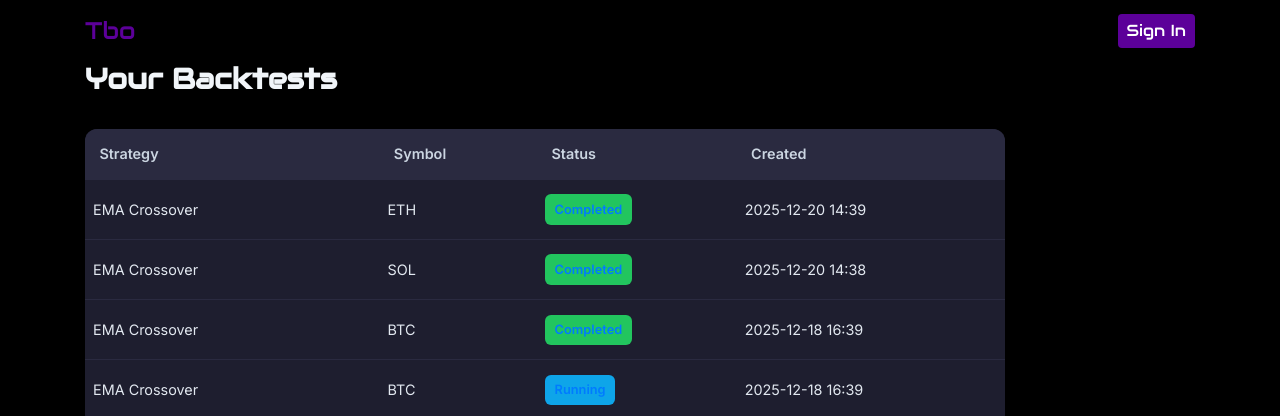
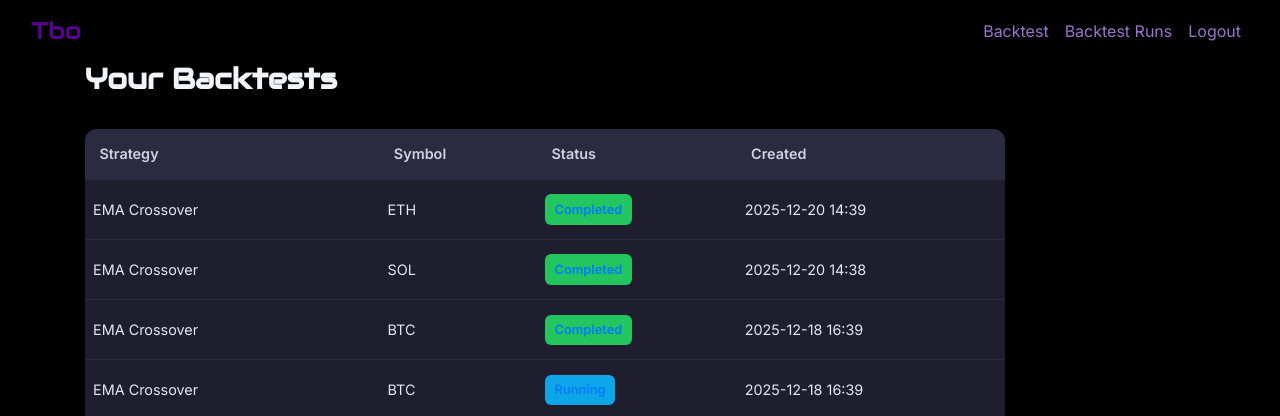
Before and after one commit to john-lohoba/Milestone-Project-4, a Django app: page /dashboard/backtests/ in a window 1280 px wide. Shown: the top 416 px of the page. Run offline with Django 4.2, Linux system fonts and the light colour scheme; a user stored in the database is signed in; data comes from the database, SQL or seed files in the repository; both versions use the stored data as it was after the commit; some libraries are stand-ins or nearby versions.

Commit message:
Add nav links

```diff
--- a/dashboard/templates/dashboard/backtest_list.html
+++ b/dashboard/templates/dashboard/backtest_list.html
@@ -36,7 +36,7 @@
                         <td>{{ run.strategy.name }}</td>
                         <td>{{ run.symbol }}</td>
                         <td>
-                            <a class="row-link" href="{% url 'dashboard:backtest-detail' run.id %}">
+                            <a class="row-link" href="{% url 'backtest-detail' run.id %}">
                                 <span class="status-pill status-{{ run.status }}">
                                     {{ run.status }}
                                 </span>
--- a/dashboard/templates/dashboard/new_backtest.html
+++ b/dashboard/templates/dashboard/new_backtest.html
@@ -21,7 +21,7 @@
 
     <div class="dashboard-card form-card">
 
-        <form action="{% url 'dashboard:backtest-post' %}" method="post" class="dashboard-form">
+        <form action="{% url 'backtest-post' %}" method="post" class="dashboard-form">
             {% csrf_token %}
 
             <div class="form-section">
--- a/dashboard/urls.py
+++ b/dashboard/urls.py
@@ -1,7 +1,7 @@
 from django.urls import path
 from . import views
 
-app_name = "dashboard"
+# app_name = "dashboard"
 
 urlpatterns = [
     path("backtest_view/", views.backtest_view, name="backtest-view"),
--- a/dashboard/views.py
+++ b/dashboard/views.py
@@ -57,7 +57,7 @@ def backtest_post(request):
         else:
             print("FAILED TO RUN TEST")
             print(backtest_form)
-    return redirect("dashboard:backtest-list")
+    return redirect("backtest-list")
 
 
 ALLOWED_STATS = [
--- a/static/css/base.css
+++ b/static/css/base.css
@@ -27,7 +27,7 @@ h3 {
 
 /* Navbar */
 .nav-link {
-  color: var(--primary-color);
+  color: var(--highlight-color);
 }
 
 .sign-up-btn {
--- a/templates/base.html
+++ b/templates/base.html
@@ -1,4 +1,9 @@
 {% load static %}
+
+{% url 'backtest-view' as backtest_view %}
+{% url 'backtest-list' as backtest_list %}
+{% url 'account_login' as login_url %}
+{% url 'account_logout' as logout_url %}
 
 <!doctype html>
 <html lang="en">
@@ -40,8 +45,8 @@
 </head>
 
 <body class="d-flex flex-column min-vh-100">
-      <nav id="navbar" class="navbar navbar-expand-lg">
-        <div class="container">
+      <nav id="navbar" class="navbar navbar-expand-lg" data-bs-theme="dark">
+        <div class="container-fluid">
             <a class="navbar-brand" href="#">Tbo</a>
             <button class="navbar-toggler burger-icon-btn" type="button" data-bs-toggle="collapse"
                 data-bs-target="#navbarSupportedContent" aria-controls="navbarSupportedContent" aria-expanded="false"
@@ -50,9 +55,22 @@
             </button>
             <div class="collapse navbar-collapse justify-content-end" id="navbarSupportedContent">
                 <ul class="navbar-nav me-auto mb-2 mb-lg-0">
+                    {% if not user.is_authenticated %}
                     <li class="nav-item">
-                        <a class="nav-link sign-up-btn btn py-1" href="#">Sign In</a>
+                        <a class="nav-link sign-up-btn btn py-1" href="{% url 'account_login' %}">Sign In</a>
                     </li>
+                    {% endif %}
+                    {% if user.is_authenticated %}
+                    <li class="nav-item">
+                        <a class="nav-link active" aria-current="page" href="{% url 'backtest-view' %}">Backtest</a>
+                    </li>
+                    <li class="nav-item">
+                        <a class="nav-link {% if request.path == backtest_list_url %}active" aria-current="page{% endif %}" href="{% url 'backtest-list' %}">Backtest Runs</a>
+                    </li>
+                    <li class="nav-item">
+                        <a class="nav-link {% if request.path == logout_url %}active" aria-current="page{% endif %}" href="{% url 'account_logout' %}">Logout</a>
+                    </li>
+                    {% endif %}
                 </ul>
             </div>
         </div>
```
Also changed, not shown: db.sqlite3.
